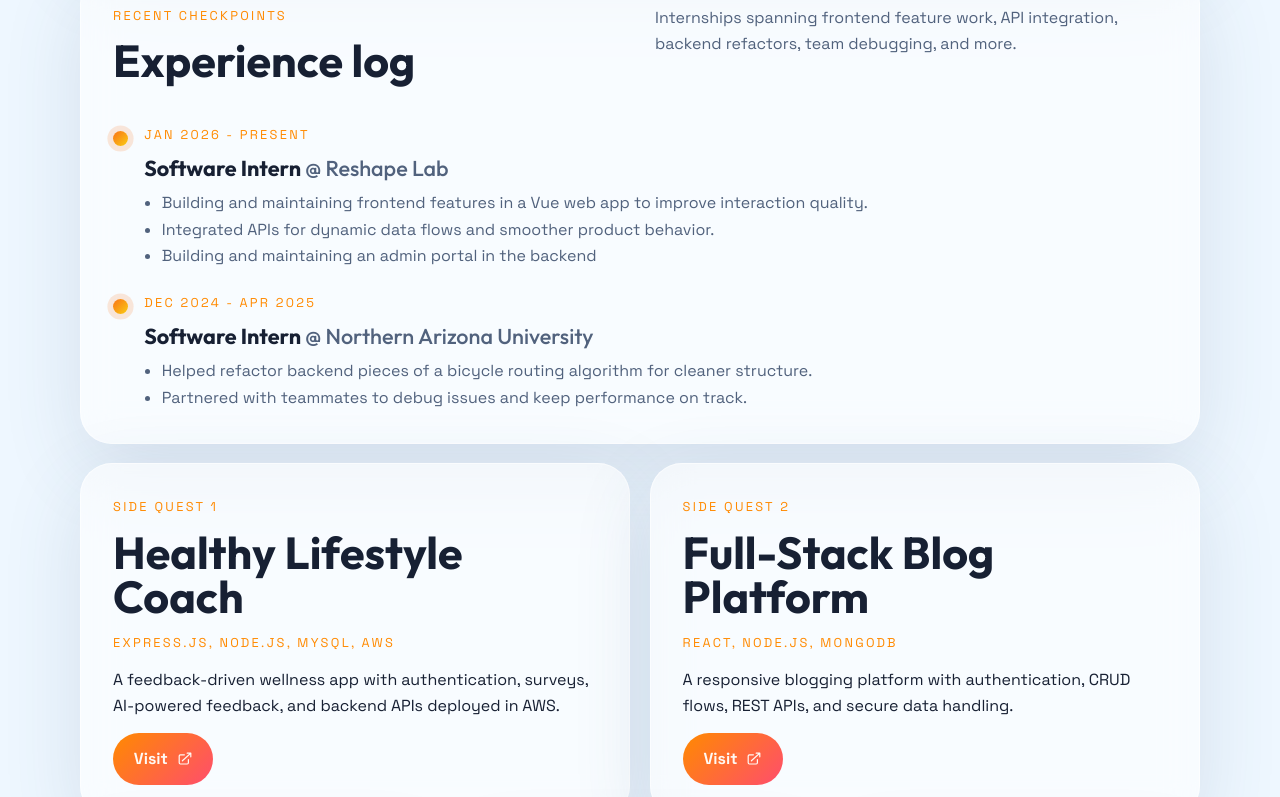
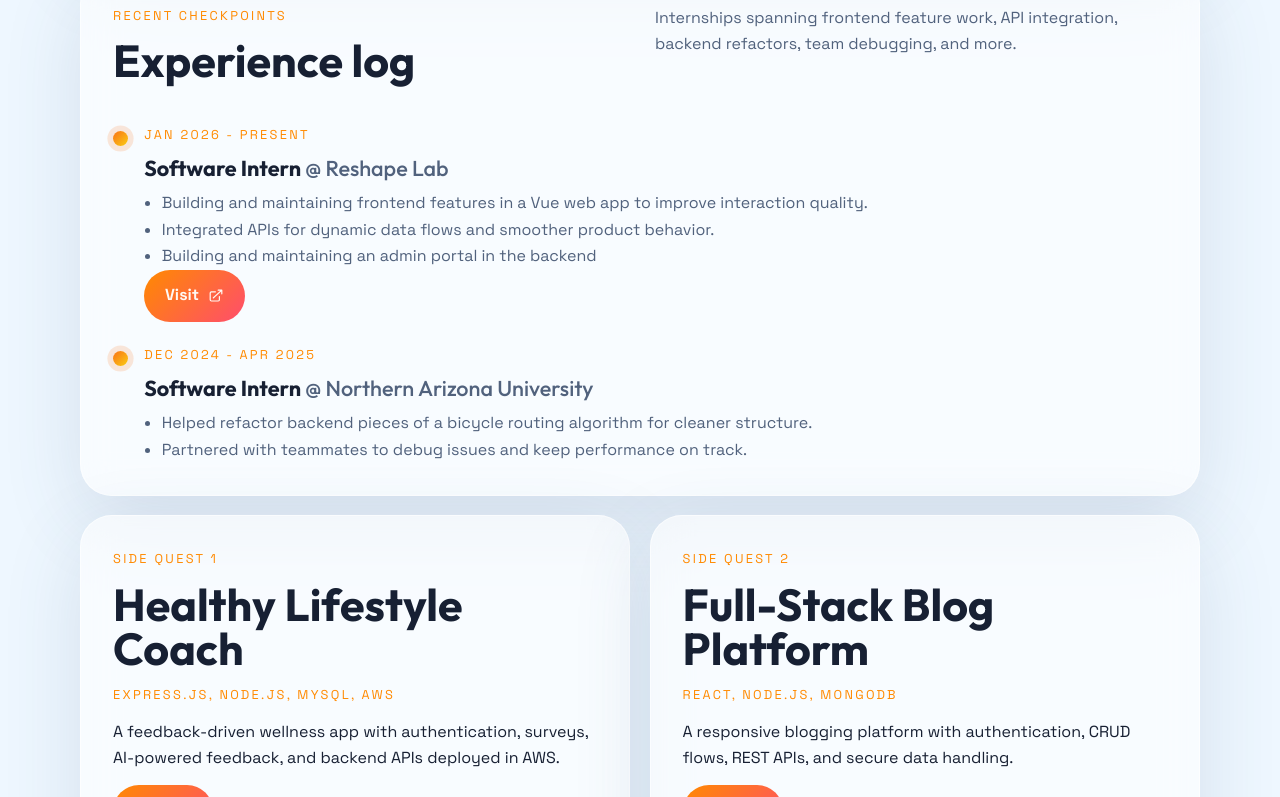
Before and after one commit to pizzadogsquared/portfolio, a React (Vite) app: page / in a window 1280 px wide. Shown: the part 2363-3160 px from the top of the page. Built offline with nearby package versions, Linux system fonts and the light colour scheme.

Commit message:
Added visit button for Reshape

```diff
--- a/src/App.jsx
+++ b/src/App.jsx
@@ -810,6 +810,17 @@ function App() {
                       <li key={bullet}>{bullet}</li>
                     ))}
                   </ul>
+                  {role.company === 'Reshape Lab' && role.range.includes('Present') ? (
+                    <a
+                      className="primary-button project-link"
+                      href="https://reshapelab.site"
+                      target="_blank"
+                      rel="noreferrer"
+                    >
+                      Visit
+                      <HiMiniArrowTopRightOnSquare />
+                    </a>
+                  ) : null}
                 </div>
               </article>
             ))}
```
